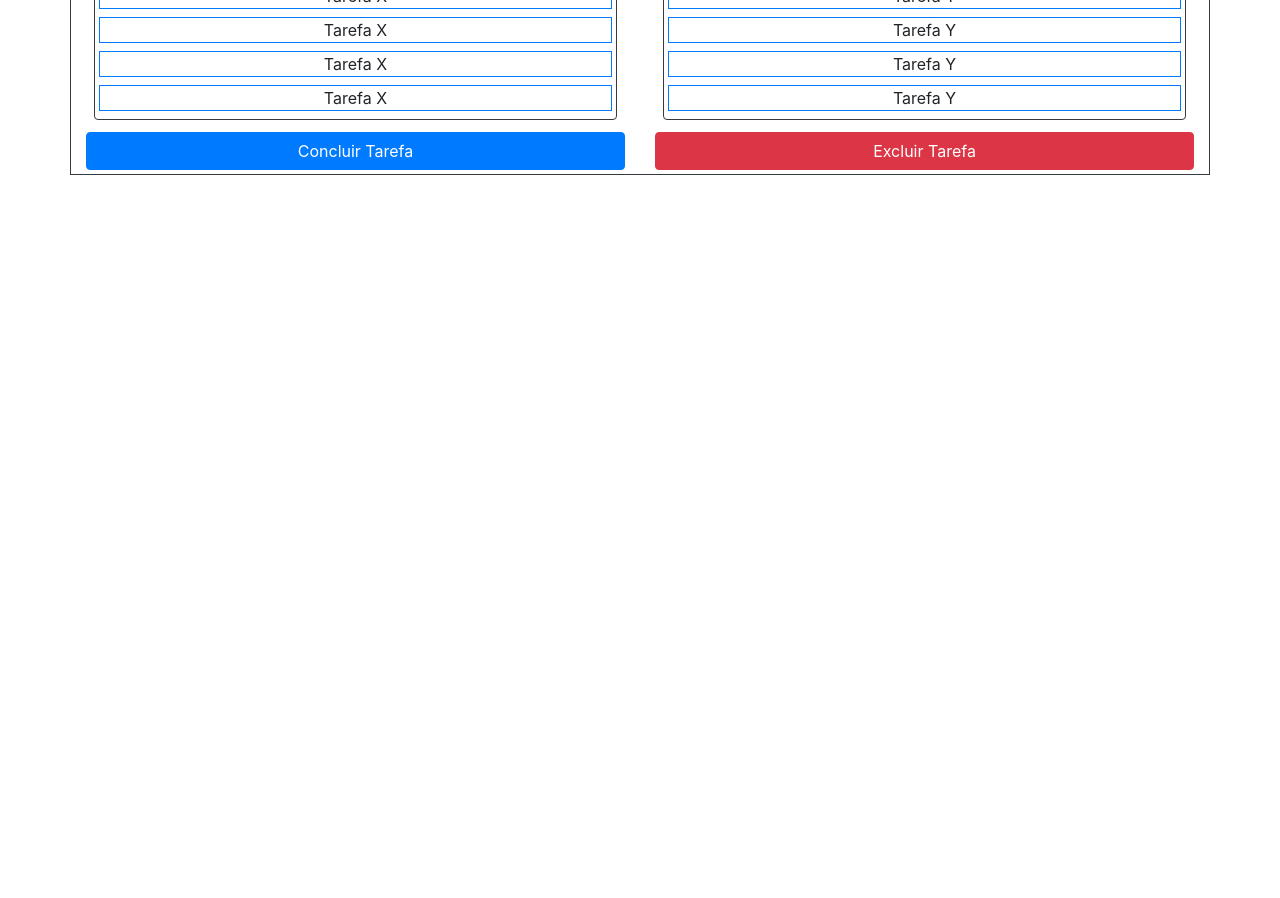
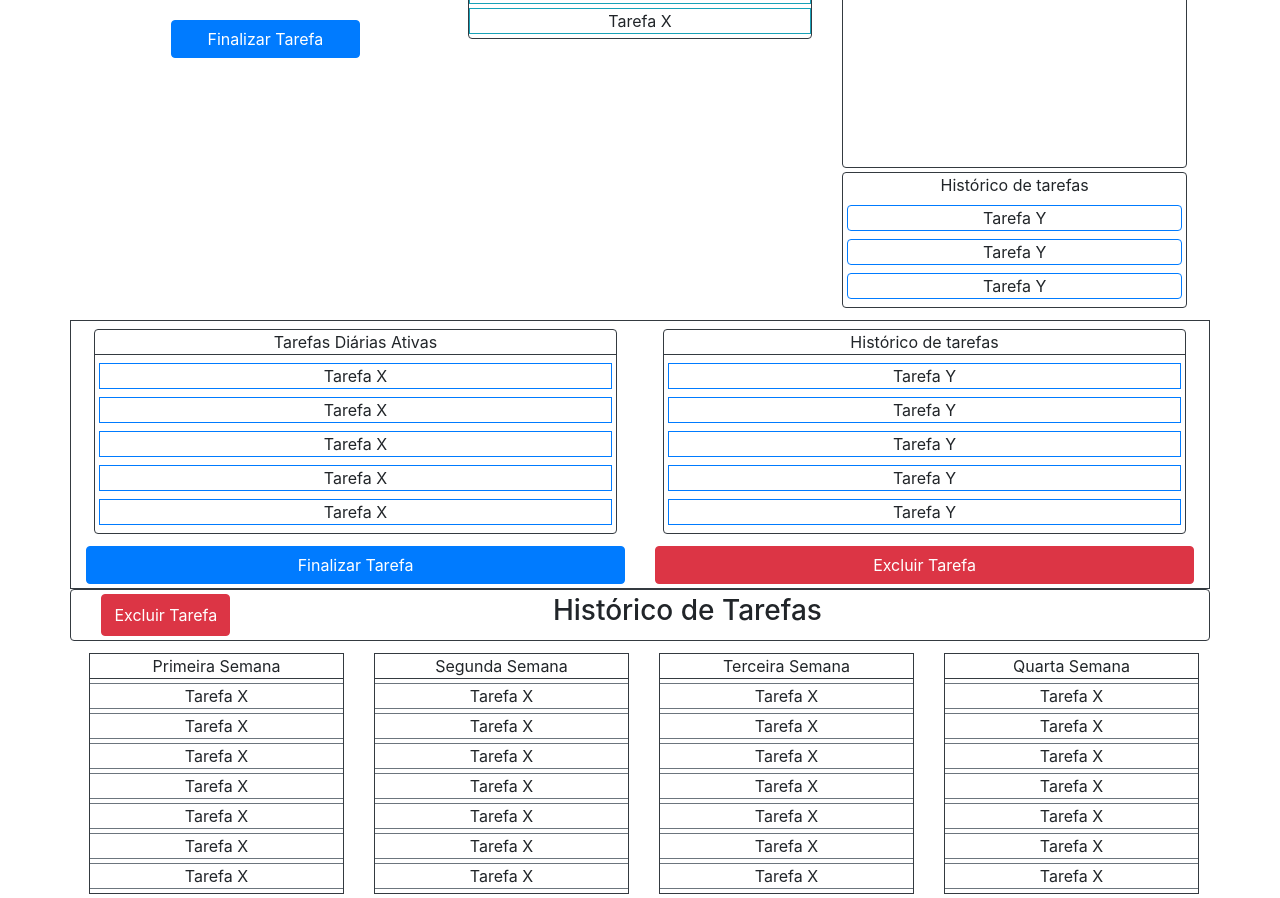
Before and after one commit to Rafael0125/appControleTarefas, an Angular app in the folder appControleTarefas/: page / in a window 1280 px wide. Shown: the part 180-1078 px from the top of the page. Before the commit the page ends 800 px from the top, so only its background shows below. Built offline with nearby package versions, Linux system fonts and the light colour scheme.

Commit message:
Template historico de tarefas finalizado

```diff
--- a/appControleTarefas/src/app/app.component.html
+++ b/appControleTarefas/src/app/app.component.html
@@ -1,2 +1,4 @@
 <app-menu></app-menu>
+<app-tela-principal></app-tela-principal>
 <app-lista-tarefas></app-lista-tarefas>
+<app-historico-tarefas></app-historico-tarefas>
--- a/appControleTarefas/src/app/app.module.ts
+++ b/appControleTarefas/src/app/app.module.ts
@@ -6,13 +6,15 @@ import { AppComponent } from './app.component';
 import { MenuComponent } from './menu/menu.component';
 import { TelaPrincipalComponent } from './tela-principal/tela-principal.component';
 import { ListaTarefasComponent } from './lista-tarefas/lista-tarefas.component';
+import { HistoricoTarefasComponent } from './historico-tarefas/historico-tarefas.component';
 
 @NgModule({
   declarations: [
     AppComponent,
     MenuComponent,
     TelaPrincipalComponent,
-    ListaTarefasComponent
+    ListaTarefasComponent,
+    HistoricoTarefasComponent
   ],
   imports: [
     BrowserModule,
--- /dev/null
+++ b/appControleTarefas/src/app/historico-tarefas/historico-tarefas.component.html
@@ -0,0 +1,152 @@
+
+<div class="container">
+
+    <div class="row d-flex flex-wrap-reverse border border-dark rounded"> <!-- Linha do titulo // Inicio -->
+
+        <div class="col-md-2 d-flex justify-content-center p-1"> <!-- Botão de exclusão -->
+            <button type="button" class="btn btn-danger">
+                Excluir Tarefa
+            </button>
+        </div> <!-- Botão de exclusão -->
+
+        <div class="col-md-9 text-center p-1"> <!-- Titulo -->
+            <h3> Histórico de Tarefas </h3>
+        </div><!-- Titulo -->
+
+    </div> <!-- Linha do titulo // Fim -->
+
+    <div class="row mt-2"> <!-- Linha das colunas de tarefas // Inicio -->
+
+        <div class="col-lg-3 "> <!-- Primeira Coluna de Tarefas // Inicio -->
+            <div class="col-12 border border-dark m-1">
+                <div class="row border-bottom border-dark justify-content-center ">
+                    Primeira Semana
+                </div>
+                <div class="row border-top border-bottom border-secondary justify-content-center my-1">
+                    Tarefa X
+                </div>
+                <div class="row border-top border-bottom border-secondary justify-content-center my-1">
+                    Tarefa X
+                </div>
+                <div class="row border-top border-bottom border-secondary justify-content-center my-1">
+                    Tarefa X
+                </div>
+                <div class="row border-top border-bottom border-secondary justify-content-center my-1">
+                    Tarefa X
+                </div>
+                <div class="row border-top border-bottom border-secondary justify-content-center my-1">
+                    Tarefa X
+                </div>
+                <div class="row border-top border-bottom border-secondary justify-content-center my-1">
+                    Tarefa X
+                </div>
+                <div class="row border-top border-bottom border-secondary justify-content-center my-1">
+                    Tarefa X
+                </div>
+
+
+            </div>
+        </div> <!-- Primeira Coluna de Tarefas // Fim -->
+
+
+        <div class="col-lg-3 "> <!-- Segunda Coluna de Tarefas // Inicio -->
+            <div class="col-12 border border-dark m-1">
+                <div class="row border-bottom border-dark justify-content-center ">
+                    Segunda Semana
+                </div>
+                <div class="row border-top border-bottom border-secondary justify-content-center my-1">
+                    Tarefa X
+                </div>
+                <div class="row border-top border-bottom border-secondary justify-content-center my-1">
+                    Tarefa X
+                </div>
+                <div class="row border-top border-bottom border-secondary justify-content-center my-1">
+                    Tarefa X
+                </div>
+                <div class="row border-top border-bottom border-secondary justify-content-center my-1">
+                    Tarefa X
+                </div>
+                <div class="row border-top border-bottom border-secondary justify-content-center my-1">
+                    Tarefa X
+                </div>
+                <div class="row border-top border-bottom border-secondary justify-content-center my-1">
+                    Tarefa X
+                </div>
+                <div class="row border-top border-bottom border-secondary justify-content-center my-1">
+                    Tarefa X
+                </div>
+
+
+            </div>
+        </div> <!-- Segunda Coluna de Tarefas // Fim -->
+
+
+        <div class="col-lg-3 "> <!-- Terceira Coluna de Tarefas // Inicio -->
+            <div class="col-12 border border-dark m-1">
+                <div class="row border-bottom border-dark justify-content-center ">
+                    Terceira Semana
+                </div>
+                <div class="row border-top border-bottom border-secondary justify-content-center my-1">
+                    Tarefa X
+                </div>
+                <div class="row border-top border-bottom border-secondary justify-content-center my-1">
+                    Tarefa X
+                </div>
+                <div class="row border-top border-bottom border-secondary justify-content-center my-1">
+                    Tarefa X
+                </div>
+                <div class="row border-top border-bottom border-secondary justify-content-center my-1">
+                    Tarefa X
+                </div>
+                <div class="row border-top border-bottom border-secondary justify-content-center my-1">
+                    Tarefa X
+                </div>
+                <div class="row border-top border-bottom border-secondary justify-content-center my-1">
+                    Tarefa X
+                </div>
+                <div class="row border-top border-bottom border-secondary justify-content-center my-1">
+                    Tarefa X
+                </div>
+
+
+            </div>
+        </div> <!-- Terceira Coluna de Tarefas // Fim -->
+
+
+        <div class="col-lg-3 "> <!-- Quarta Coluna de Tarefas // Inicio -->
+            <div class="col-12 border border-dark m-1">
+                <div class="row border-bottom border-dark justify-content-center ">
+                    Quarta Semana
+                </div>
+                <div class="row border-top border-bottom border-secondary justify-content-center my-1">
+                    Tarefa X
+                </div>
+                <div class="row border-top border-bottom border-secondary justify-content-center my-1">
+                    Tarefa X
+                </div>
+                <div class="row border-top border-bottom border-secondary justify-content-center my-1">
+                    Tarefa X
+                </div>
+                <div class="row border-top border-bottom border-secondary justify-content-center my-1">
+                    Tarefa X
+                </div>
+                <div class="row border-top border-bottom border-secondary justify-content-center my-1">
+                    Tarefa X
+                </div>
+                <div class="row border-top border-bottom border-secondary justify-content-center my-1">
+                    Tarefa X
+                </div>
+                <div class="row border-top border-bottom border-secondary justify-content-center my-1">
+                    Tarefa X
+                </div>
+
+
+            </div>
+        </div> <!-- Quarta Coluna de Tarefas // Fim -->
+
+
+
+
+    </div> <!-- Linha das colunas de tarefas // Fim -->
+
+</div>
--- a/appControleTarefas/src/app/lista-tarefas/lista-tarefas.component.html
+++ b/appControleTarefas/src/app/lista-tarefas/lista-tarefas.component.html
@@ -60,7 +60,7 @@
             <div class="row">
                 <div class="col-md-6 d-flex justify-content-center my-1">
                     <button type="button" class="btn  btn-block btn-primary">
-                        Concluir Tarefa
+                        Finalizar Tarefa
                     </button>
                 </div>
                 <div class="col-md-6 d-flex justify-content-center my-1">
--- a/appControleTarefas/src/app/tela-principal/tela-principal.component.html
+++ b/appControleTarefas/src/app/tela-principal/tela-principal.component.html
@@ -23,7 +23,7 @@
                     <div class="row justify-content-center ">
                         <div class="col-8">
                             <button type="button" class="btn btn-block btn-primary">
-                                Concluir Tarefa
+                                Finalizar Tarefa
                             </button>
                         </div>
                     </div>
```
Also changed, not shown: appControleTarefas/src/app/historico-tarefas/historico-tarefas.component.ts (added, +10 -0 lines), appControleTarefas/src/app/historico-tarefas/historico-tarefas.component.css (added), 1 other file (tests, documents, lock files or other folders).
